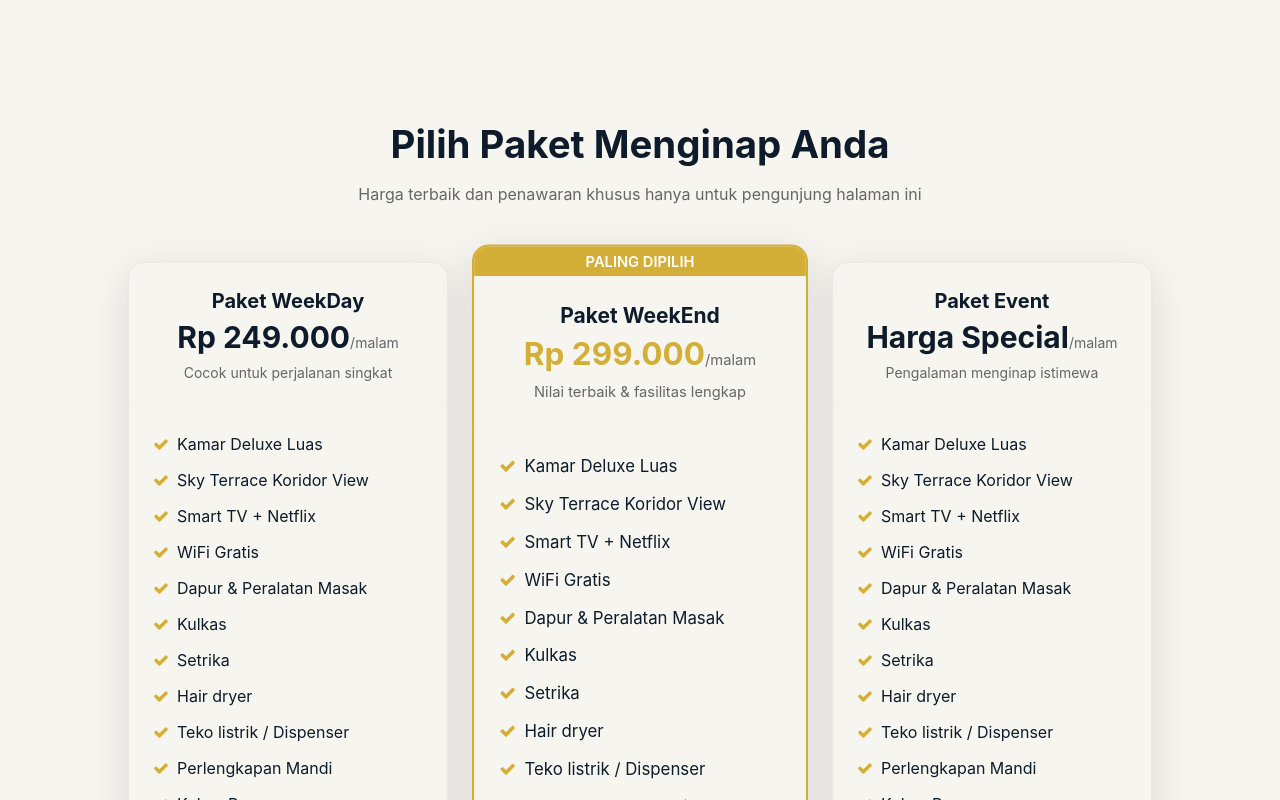
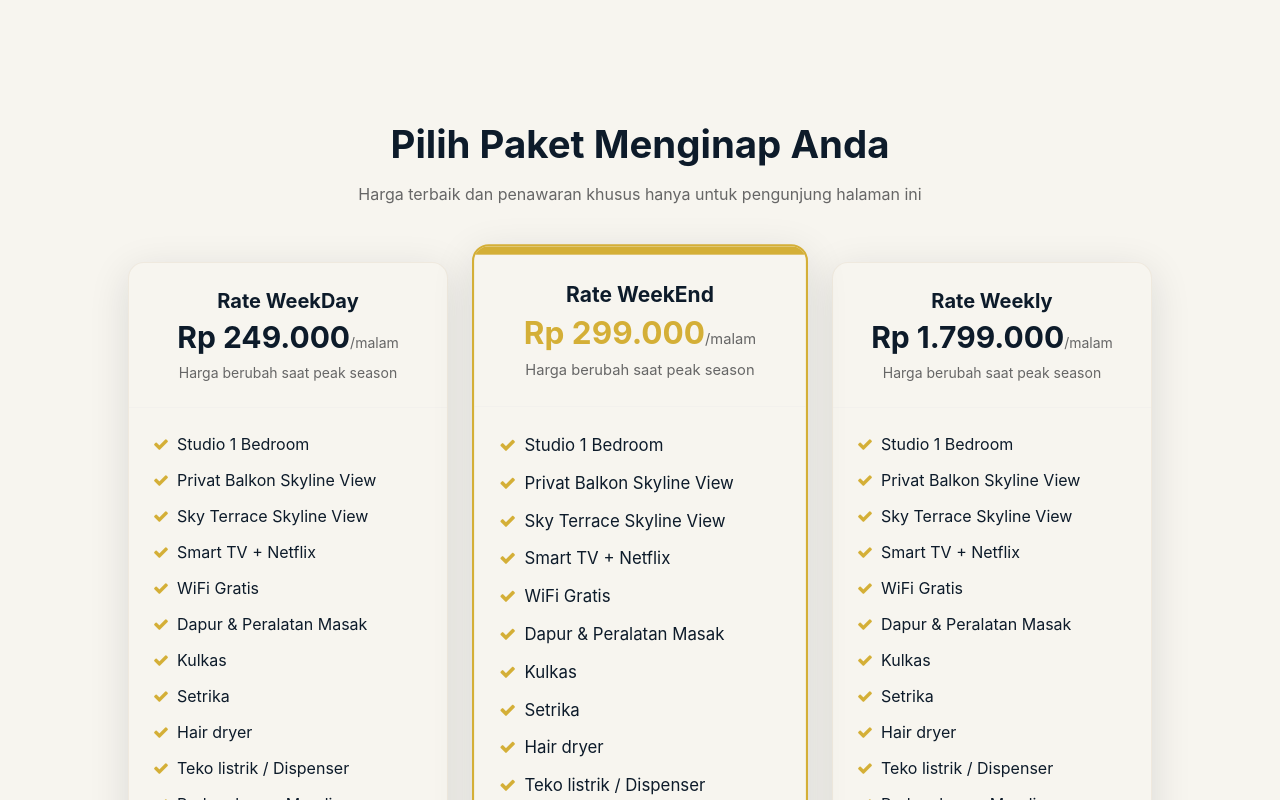
Before and after one commit to altonskylinestayinfo/id, a plain HTML site: page index.html in a window 1280 px wide. Shown: the part 2000-2800 px from the top of the page. Drawn offline with nearby package versions, Linux system fonts and the light colour scheme.

Commit message:
Update index.html

```diff
--- a/index.html
+++ b/index.html
@@ -4,7 +4,7 @@
 <link rel="icon" type="image/png" sizes="90x90" href="favicon.png">
 <link rel="apple-touch-icon" sizes="90x90" href="favicon.png">
 <link rel="shortcut icon" href="favicon.png" type="image/png">
-    <meta name="google-site-verification" content="H6XuxEB1XiyGGXsMq5Q8sAc0fVCnAQFYZH2QJLb7g5c" />
+<meta name="google-site-verification" content="wdwCS3vIijEzxEK0PymG5GNt6I3XBvbXpS2Lc_cK8Ko" />
     <meta charset="UTF-8">
     <meta name="viewport" content="width=device-width, initial-scale=1.0">
     <title>Alton Skyline Stay | Penginapan Pemandangan Terbaik Semarang</title>
@@ -102,12 +102,12 @@
 
         <div class="container mx-auto px-4 relative z-10 py-12">
             <div class="max-w-2xl text-white">
-                <span class="bg-emas/90 px-4 py-1 rounded-full text-sm font-semibold mb-4 inline-block">✨ PENGINAPAN TERBAIK DI SEMARANG</span>
+                <span class="bg-emas/90 px-4 py-1 rounded-full text-sm font-semibold mb-4 inline-block">✨ AFFORDABLE STAY, ELEVATED EXPERIENCE</span>
                 <h1 class="text-[clamp(2.2rem,5vw,4rem)] font-bold leading-tight mb-4 teks-bayangan">
-                    Menginap Nyaman di Alton Skyline Stay
+                    Alton Skyline Stay Apartemen Harian di Semarang
                 </h1>
                 <p class="text-lg md:text-xl mb-8 text-gray-100">
-                    Gedung ikonik dengan desain modern, pemandangan kota terbaik siang maupun malam, fasilitas lengkap, dan harga terjangkau. Rasakan pengalaman menginap istimewa!
+                    Apartemen harian premium di Alton Residence Semarang dengan Balcony & Sky Terrace citylight view, fasilitas lengkap, dan suasana yang dirancang untuk istirahat, bekerja, staycation maupun penginapan keluarga mahasiswa saat wisuda.
                 </p>
                 <div class="flex flex-wrap gap-4">
                     <a href="#pesan" class="bg-oranyeAksi hover:bg-oranyeAksi/90 text-white px-8 py-4 rounded-lg font-bold text-lg transition-all transform hover:scale-105 bayangan">
@@ -277,23 +277,27 @@
             </div>
 
             <div class="grid grid-cols-1 md:grid-cols-3 gap-8 max-w-5xl mx-auto">
-                <!-- Paket WeekDay / Hemat -->
+                <!-- Rate WeekDay / Hemat -->
                 <div class="bg-putihKrem rounded-2xl bayangan overflow-hidden transform hover:-translate-y-2 transition-all border border-cokelatMuda/20">
                     <div class="p-6 text-center border-b border-abuTerang/30">
-                        <h3 class="text-xl font-bold mb-1">Paket WeekDay</h3>
+                        <h3 class="text-xl font-bold mb-1">Rate WeekDay</h3>
                         <div class="text-3xl font-bold text-biruUtama mb-2">
                             Rp 249.000<span class="text-sm text-abuTeks font-normal">/malam</span>
                         </div>
-                        <p class="text-abuTeks text-sm">Cocok untuk perjalanan singkat</p>
+                        <p class="text-abuTeks text-sm">Harga berubah saat peak season</p>
                     </div>
                     <div class="p-6 space-y-3">
                         <div class="flex items-center gap-2">
                             <i class="fa fa-check text-oranyeAksi"></i>
-                            <span>Kamar Deluxe Luas</span>
+                            <span>Studio 1 Bedroom</span>
                         </div>
                         <div class="flex items-center gap-2">
                             <i class="fa fa-check text-oranyeAksi"></i>
-                            <span>Sky Terrace Koridor View</span>
+                            <span>Privat Balkon Skyline View</span>
+                        </div>
+                        <div class="flex items-center gap-2">
+                            <i class="fa fa-check text-oranyeAksi"></i>
+                            <span>Sky Terrace Skyline View</span>
                         </div>
                         <div class="flex items-center gap-2">
                             <i class="fa fa-check text-oranyeAksi"></i>
@@ -345,23 +349,27 @@
                 <!-- Paket Populer -->
                 <div class="bg-putihKrem rounded-2xl bayangan overflow-hidden transform scale-105 shadow-xl relative z-10 border-2 border-oranyeAksi">
                     <div class="bg-oranyeAksi text-white text-center py-1 text-sm font-semibold">
-                        PALING DIPILIH
+
                     </div>
                     <div class="p-6 text-center border-b border-abuTerang/30">
-                        <h3 class="text-xl font-bold mb-1">Paket WeekEnd</h3>
+                        <h3 class="text-xl font-bold mb-1">Rate WeekEnd</h3>
                         <div class="text-3xl font-bold text-oranyeAksi mb-2">
                             Rp 299.000<span class="text-sm text-abuTeks font-normal">/malam</span>
                         </div>
-                        <p class="text-abuTeks text-sm">Nilai terbaik & fasilitas lengkap</p>
+                        <p class="text-abuTeks text-sm">Harga berubah saat peak season</p>
                     </div>
                     <div class="p-6 space-y-3">
                         <div class="flex items-center gap-2">
                             <i class="fa fa-check text-oranyeAksi"></i>
-                            <span>Kamar Deluxe Luas</span>
+                            <span>Studio 1 Bedroom</span>
                         </div>
                         <div class="flex items-center gap-2">
                             <i class="fa fa-check text-oranyeAksi"></i>
-                            <span>Sky Terrace Koridor View</span>
+                            <span>Privat Balkon Skyline View</span>
+                        </div>
+                        <div class="flex items-center gap-2">
+                            <i class="fa fa-check text-oranyeAksi"></i>
+                            <span>Sky Terrace Skyline View</span>
                         </div>
                         <div class="flex items-center gap-2">
                             <i class="fa fa-check text-oranyeAksi"></i>
@@ -412,20 +420,24 @@
                 <!-- Paket Event -->
                 <div class="bg-putihKrem rounded-2xl bayangan overflow-hidden transform hover:-translate-y-2 transition-all border border-cokelatMuda/20">
                     <div class="p-6 text-center border-b border-abuTerang/30">
-                        <h3 class="text-xl font-bold mb-1">Paket Event</h3>
+                        <h3 class="text-xl font-bold mb-1">Rate Weekly</h3>
                         <div class="text-3xl font-bold text-biruUtama mb-2">
-                            Harga Special<span class="text-sm text-abuTeks font-normal">/malam</span>
+                            Rp 1.799.000<span class="text-sm text-abuTeks font-normal">/malam</span>
                         </div>
-                        <p class="text-abuTeks text-sm">Pengalaman menginap istimewa</p>
+                        <p class="text-abuTeks text-sm">Harga berubah saat peak season</p>
                     </div>
                     <div class="p-6 space-y-3">
                         <div class="flex items-center gap-2">
                             <i class="fa fa-check text-oranyeAksi"></i>
-                            <span>Kamar Deluxe Luas</span>
+                            <span>Studio 1 Bedroom</span>
                         </div>
                         <div class="flex items-center gap-2">
                             <i class="fa fa-check text-oranyeAksi"></i>
-                            <span>Sky Terrace Koridor View</span>
+                            <span>Privat Balkon Skyline View</span>
+                        </div>
+                        <div class="flex items-center gap-2">
+                            <i class="fa fa-check text-oranyeAksi"></i>
+                            <span>Sky Terrace Skyline View</span>
                         </div>
                         <div class="flex items-center gap-2">
                             <i class="fa fa-check text-oranyeAksi"></i>
@@ -590,9 +602,9 @@
                             <label class="block text-abuTeks text-sm mb-1 font-medium">Jenis Kamar</label>
                             <select id="kamar" class="input-style" required>
                                 <option value="">Pilih jenis kamar</option>
-                                <option value="Paket Weekday - Rp 249.000">Paket Weekday - Rp 249.000</option>
-                                <option value="Kamar Deluxe - Rp 299.000">Kamar Deluxe - Rp 299.000</option>
-                                <option value="Kamar Suite - Rp 350.000">Kamar Suite - Rp 350.000</option>
+                                <option value="Rate WeekDay - Rp 249.000">Rate WeekDay - Rp 249.000</option>
+                                <option value="Rate WeekEnd - Rp 299.000">Rate WeekEnd - Rp 299.000</option>
+                                <option value="Rate Weekly - Rp 350.000">Rate Weekly - Rp 1.799.000</option>
                             </select>
                         </div>
 
@@ -612,7 +624,7 @@
     <section class="bg-biruUtama text-white py-12 text-center">
         <div class="container mx-auto px-4">
             <h3 class="text-xl font-bold mb-3 text-emas">✅ Jaminan Kepuasan & Harga Terbaik</h3>
-            <p class="text-gray-300 max-w-2xl mx-auto">Jika Anda menemukan harga lebih murah di tempat lain, kami berikan harga yang sama ditambah diskon tambahan 5%. Kami pastikan kenyamanan Anda adalah prioritas utama kami.</p>
+            <p class="text-gray-300 max-w-2xl mx-auto"></p>
         </div>
     </section>
 
```
